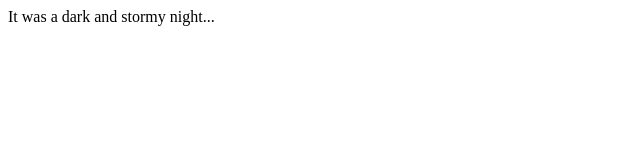
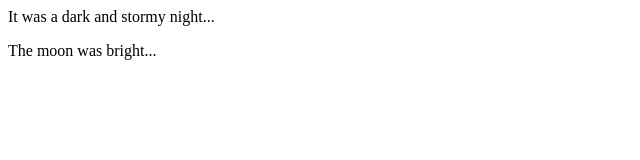
Before and after one commit to dls23/fireside-story, a plain HTML site: page index.html in a window 1280 px wide. Shown: the whole page, without its empty margins (0-640 px from the left). Drawn offline with Linux system fonts and the light colour scheme.

Commit message:
added second line of story

```diff
--- a/index.html
+++ b/index.html
@@ -1,5 +1,6 @@
 <html>
   <body>
     <p>It was a dark and stormy night...</p>
+    <p>The moon was bright...</p>
   </body>
 </html>
```
